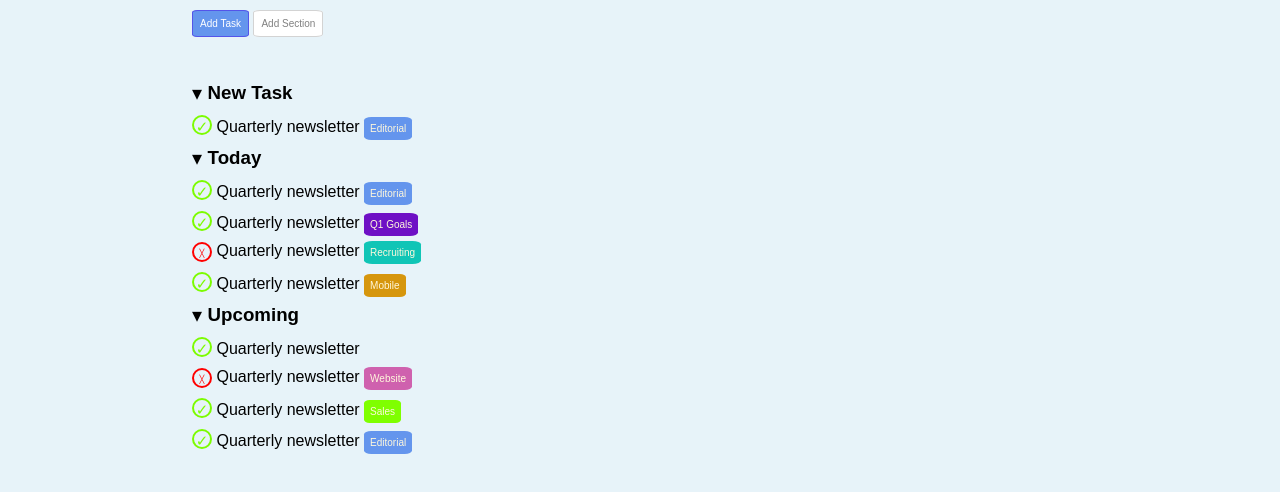
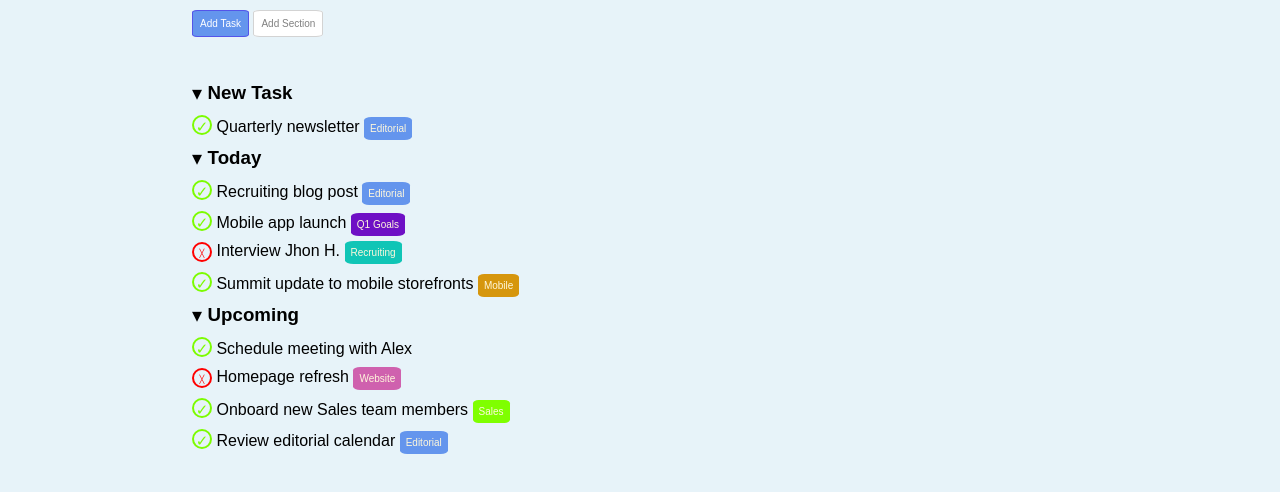
Before and after one commit to mariosantu/html-css-toboolist, a plain HTML site: page index.html in a window 1280 px wide. Shown: the part 82-574 px from the top of the page. Drawn offline with Linux system fonts and the light colour scheme.

Commit message:
data entry

```diff
--- a/index.html
+++ b/index.html
@@ -50,10 +50,10 @@
 
           <li> <span class="triangle">&#9662; </span> <h3>Today</h3>
               <ul>
-                  <li><span class="checkright">&#10003;</span> Quarterly newsletter <span class="ref1">Editorial</span></li>
-                  <li><span class="checkright">&#10003;</span> Quarterly newsletter <span class="ref2">Q1 Goals</span></li>
-                  <li><span class="checkwrong">&#9587;</span> Quarterly newsletter <span class="ref3">Recruiting</span></li>
-                  <li><span class="checkright">&#10003;</span> Quarterly newsletter <span class="ref4">Mobile</span></li>
+                  <li><span class="checkright">&#10003;</span> Recruiting blog post <span class="ref1">Editorial</span></li>
+                  <li><span class="checkright">&#10003;</span> Mobile app launch <span class="ref2">Q1 Goals</span></li>
+                  <li><span class="checkwrong">&#9587;</span> Interview Jhon H. <span class="ref3">Recruiting</span></li>
+                  <li><span class="checkright">&#10003;</span> Summit update to mobile storefronts <span class="ref4">Mobile</span></li>
                 </ul>
           </li>
 
@@ -61,10 +61,10 @@
 
           <li> <span class="triangle"> &#9662; </span> <h3>Upcoming</h3>
               <ul>
-                  <li><span class="checkright">&#10003;</span> Quarterly newsletter </li>
-                  <li><span class="checkwrong">&#9587;</span> Quarterly newsletter  <span class="ref5">Website</span></li>
-                  <li><span class="checkright">&#10003;</span> Quarterly newsletter <span class="ref6">Sales</span></li>
-                  <li><span class="checkright">&#10003;</span> Quarterly newsletter <span class="ref1">Editorial</span></li>
+                  <li><span class="checkright">&#10003;</span> Schedule meeting with Alex </li>
+                  <li><span class="checkwrong">&#9587;</span> Homepage refresh  <span class="ref5">Website</span></li>
+                  <li><span class="checkright">&#10003;</span> Onboard new Sales team members  <span class="ref6">Sales</span></li>
+                  <li><span class="checkright">&#10003;</span> Review editorial calendar <span class="ref1">Editorial</span></li>
               </ul>
 
 
```
